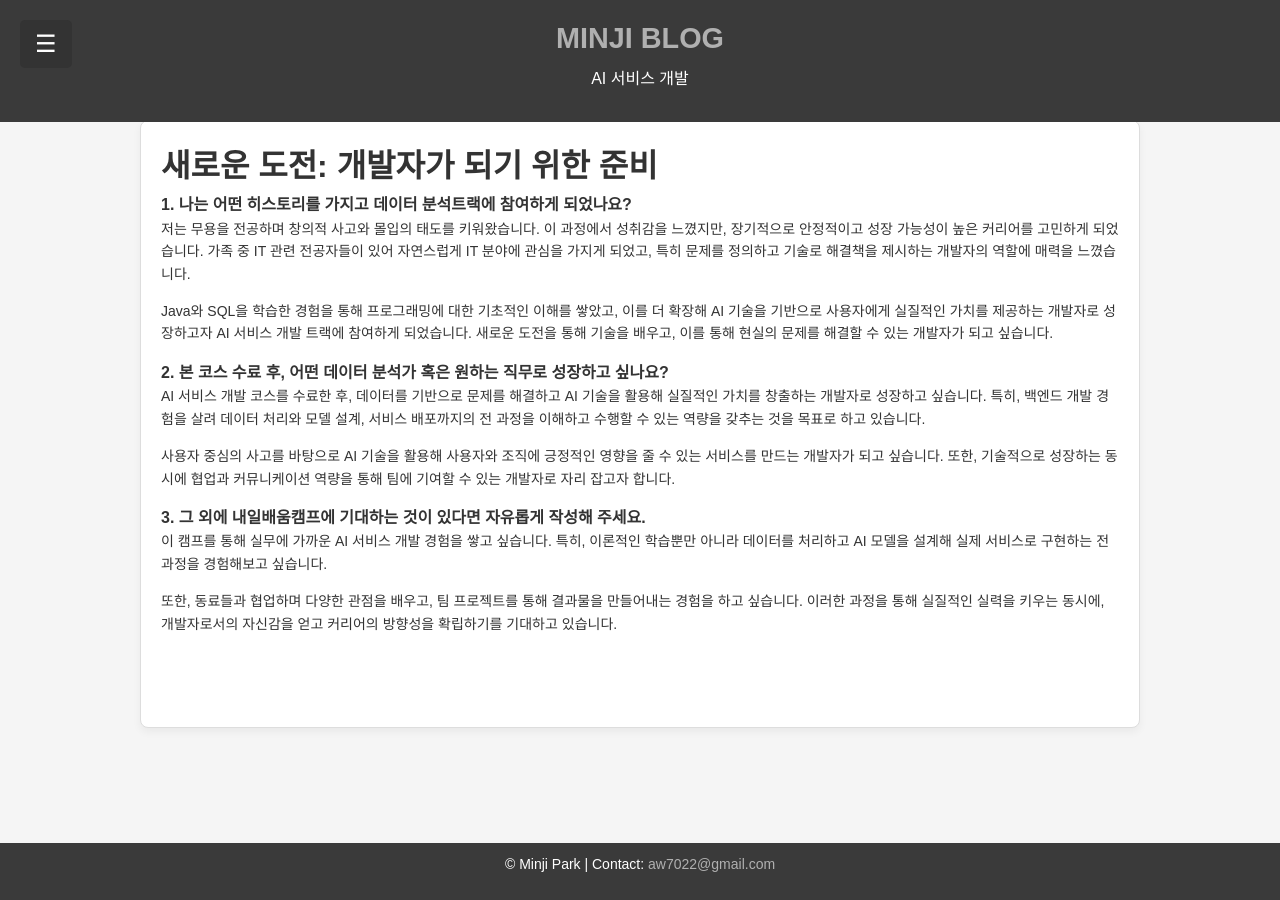
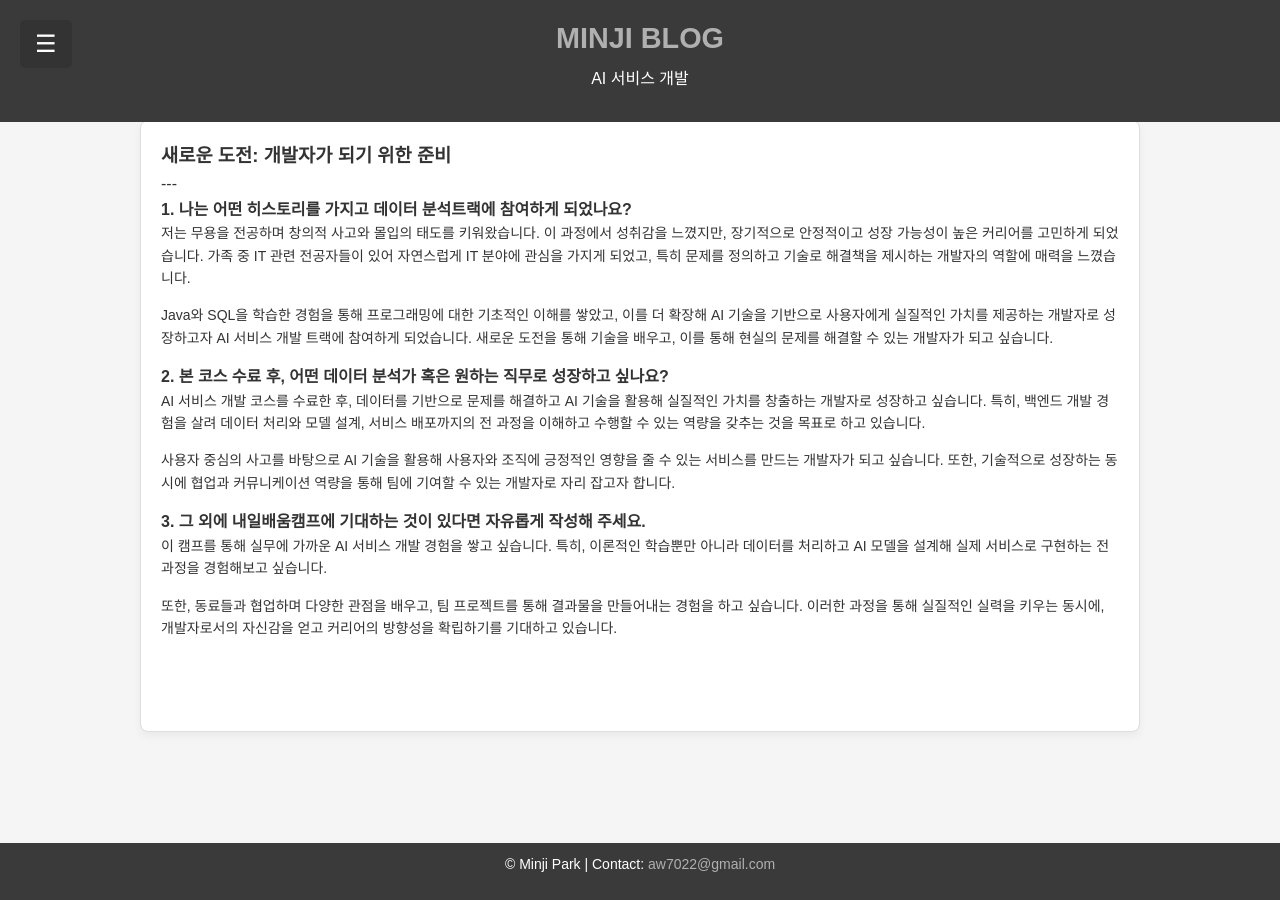
Before and after one commit to Mminzy22/Blog, a Jekyll site: the page built from _posts/bootcamp/2024-11-18-TIL_01.md, in a window 1280 px wide and 900 px high. Built offline with Jekyll 4.4.1, drawn with Linux system fonts in a browser that asks for light colours; nearby versions of some CDN libraries; comment, search, counter and statistics services are not loaded.

Commit message:
Update post.html

```diff
--- a/_layouts/post.html
+++ b/_layouts/post.html
@@ -3,7 +3,9 @@
 ---
 
 <main class="post-content">
-    <h1 class="post-title">{{ page.title }}</h1>
+    <h3 class="post-title">{{ page.title }}</h1>
+    ---
+
     {{ content }}
     <!-- 각 페이지의 주요 콘텐츠를 삽입 -->
     <!-- 댓글 섹션 시작 -->
```
